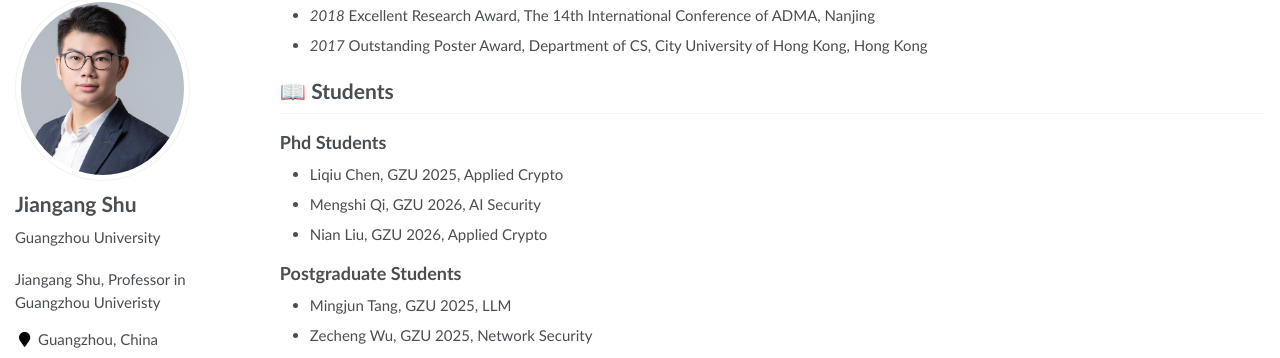
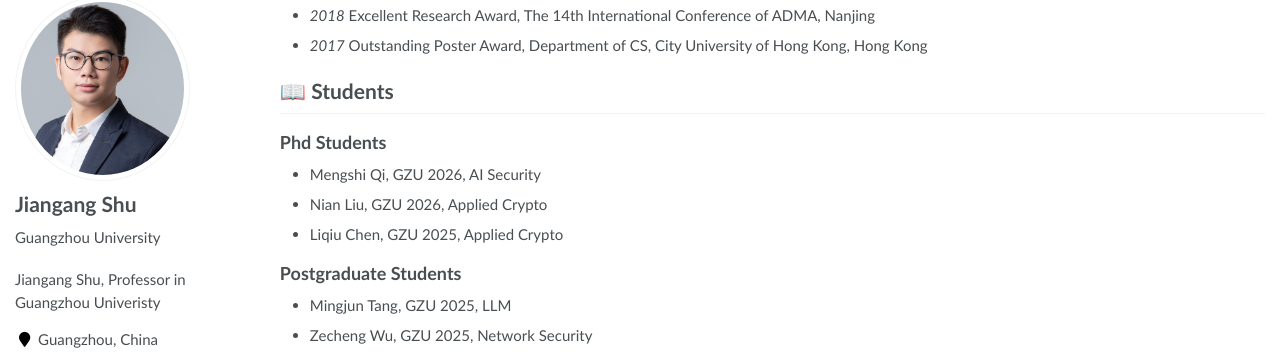
Before and after one commit to jgshu/jgshu.github.io, a Jekyll site: the page built from _pages/about.md, in a window 1280 px wide and 900 px high, scrolled down 2315 px. Shown: the part 95-453 px from the top of the window. Built offline with Jekyll 4.4.1, drawn with Linux system fonts in a browser that asks for light colours.

```diff
--- a/_pages/about.md
+++ b/_pages/about.md
@@ -126,9 +126,9 @@ I am currently a Professor &#38; PhD Supervisor in Cyberspace Institute of Advan
 # 📖 Students
 ## Phd Students
 
-- Liqiu Chen,   GZU 2025, Applied Crypto
 - Mengshi Qi,  GZU 2026, AI Security
 - Nian Liu, GZU 2026, Applied Crypto
+- Liqiu Chen,   GZU 2025, Applied Crypto
 
 ## Postgraduate Students ##
 
```
